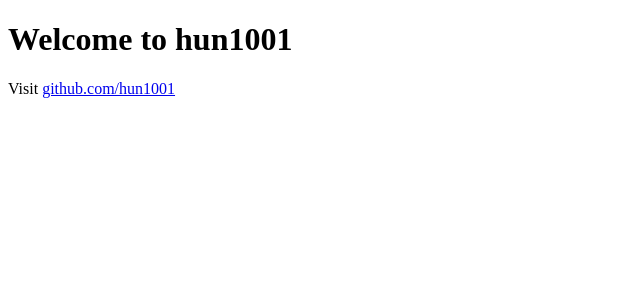
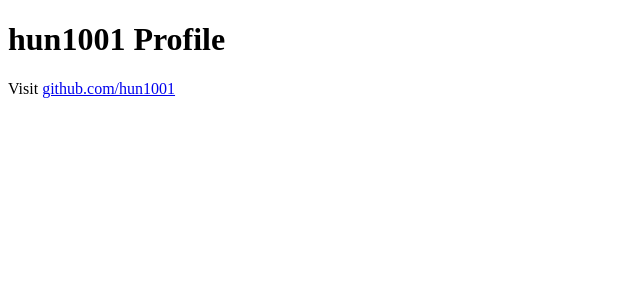
Before and after one commit to hun1001/hun1001.github.io, a SvelteKit app: page / in a window 1280 px wide. Shown: the top 300 px of the page, without its empty margins (0-640 px from the left). Built offline with nearby package versions, Linux system fonts and the light colour scheme.

Commit message:
Update +page.svelte

```diff
--- a/src/routes/+page.svelte
+++ b/src/routes/+page.svelte
@@ -1,4 +1,4 @@
-<h1>Welcome to hun1001</h1>
+<h1>hun1001 Profile</h1>
 <p>
     Visit <a href="https://github.com/hun1001">github.com/hun1001</a>
 </p>
```
